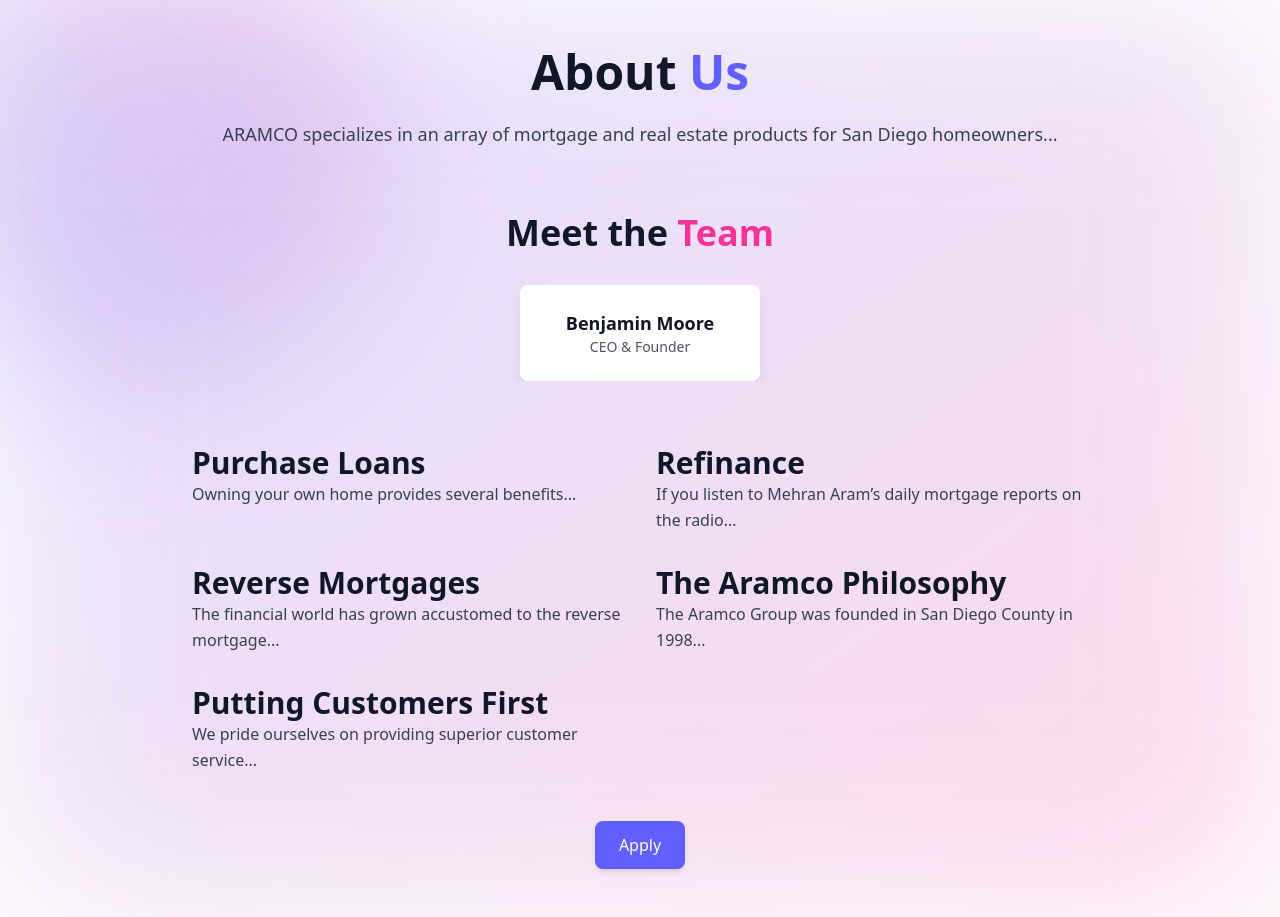
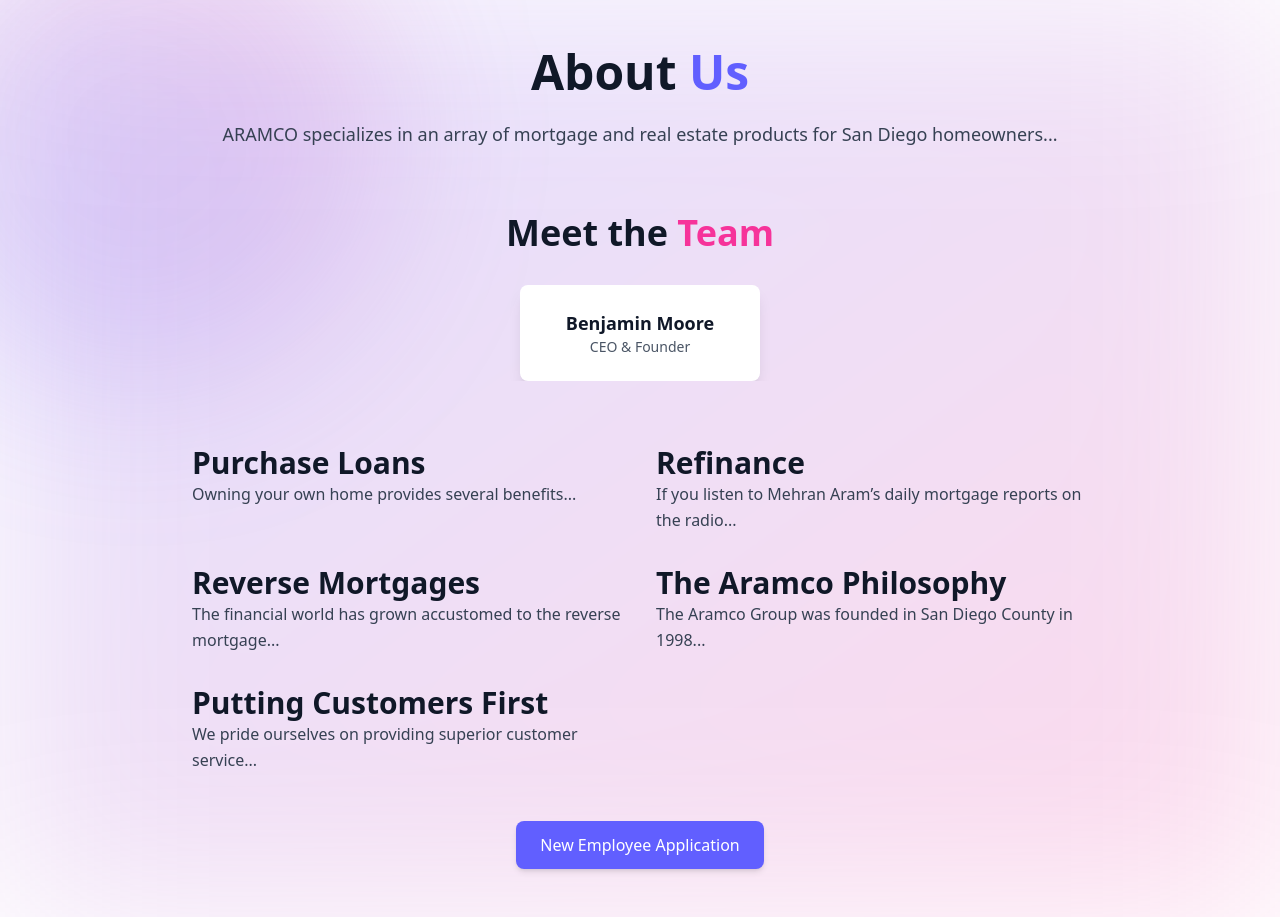
Before and after one commit to DozayMakanaki/Aramco, a React (Vite) app: page /about in a window 1280 px wide. Built offline with nearby package versions, Linux system fonts and the light colour scheme.

Commit message:
NEW EMPLOYEE

```diff
--- a/src/components/About.jsx
+++ b/src/components/About.jsx
@@ -102,7 +102,7 @@
           onClick={() => navigate("/apply")} // Navigate to Form Page
           className="px-6 py-3 bg-indigo-500 text-white rounded-lg shadow-md hover:bg-indigo-600 transition-all"
         >
-          Apply
+          New Employee Application
         </button>
       </motion.div>
 
```
